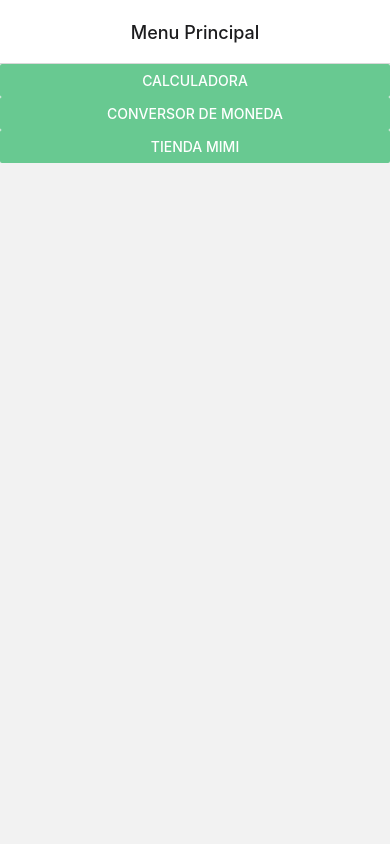
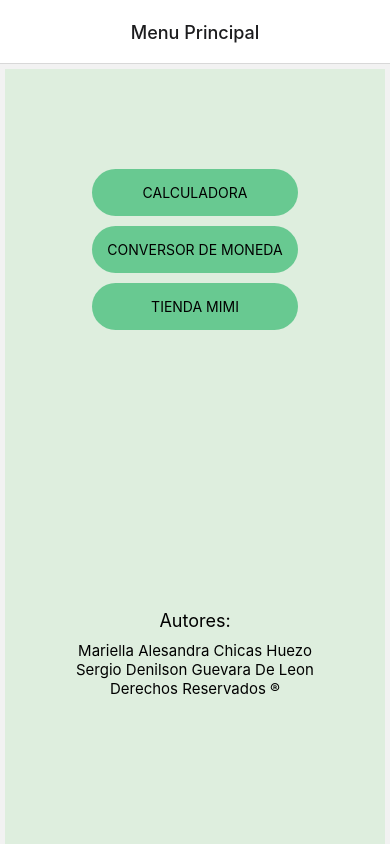
Before and after one commit to mariella1402/Desafio2DPS, a React Native app in the folder EjerciciosExamen/: screen /Menu in a window 390 px wide. Shown: the top 844 px of the page. Built offline with nearby package versions, Linux system fonts and the light colour scheme.

Commit message:
Desafio Finalizado

```diff
--- a/EjerciciosExamen/Menu.js
+++ b/EjerciciosExamen/Menu.js
@@ -1,30 +1,78 @@
-/* eslint-disable react/self-closing-comp */
 /* eslint-disable prettier/prettier */
 import React from 'react';
-import {View,Button} from 'react-native';
+import {View,TouchableOpacity,StyleSheet,Text} from 'react-native';
 
 export default function Menu(props) {
   const {navigation} = props;
   return (
-    <View>
+    <View style={styles.contenedor}>
       <View>
-        <Button
-          style={''}
+        <TouchableOpacity
+          style={styles.button1}
           title="CALCULADORA"
-          color={'#68C991'}
           onPress={() => navigation.navigate('Ejercicio1')}
-          />
-        <Button
+          >
+           <Text>CALCULADORA</Text>
+          </TouchableOpacity>
+        <TouchableOpacity
+        style={styles.button}
           title="CONVERSOR DE MONEDA"
-          color={'#68C991'}
           onPress={() => navigation.navigate('Ejercicio2')}
-          />
-        <Button
+          >
+           <Text>CONVERSOR DE MONEDA</Text>
+          </TouchableOpacity>
+        <TouchableOpacity
+        style={styles.button}
           title="TIENDA MIMI"
-          color={'#68C991'}
           onPress={() => navigation.navigate('Ejercicio3')}
-          />
+          >
+          <Text>TIENDA MIMI</Text>
+          </TouchableOpacity>
+
+          <Text  style={styles.text}>Autores:</Text>
+          <Text style={styles.text1}>Mariella Alesandra Chicas Huezo</Text>
+          <Text style={styles.text1}>Sergio Denilson Guevara De Leon</Text>
+          <Text style={styles.text1}>Derechos Reservados ®</Text>
       </View>
     </View>
   );
 }
+const styles = StyleSheet.create({
+  contenedor:{
+    backgroundColor: '#DEEEDE',
+    textAlign: 'center',
+    margin: 5,
+    alignItems: 'center',
+    minHeight: 1000,
+    maxHeight: 500,
+  },
+  text1:{
+ textAlign:'center',
+    fontSize: 15,
+  },
+  text:{
+    marginTop:265,
+ textAlign:'center',
+    padding: 10,
+    fontSize: 18,
+  },
+button: {
+  marginVertical:5,
+  alignItems: 'center',
+  backgroundColor: '#68C991',
+  padding: 15,
+  fontSize: 18,
+  borderRadius: 25,
+  margin:50,
+},
+button1: {
+  margin:50,
+  marginVertical:5,
+  marginTop:100,
+  alignItems: 'center',
+  backgroundColor: '#68C991',
+  padding: 15,
+  fontSize: 18,
+  borderRadius: 25,
+},
+});
```
